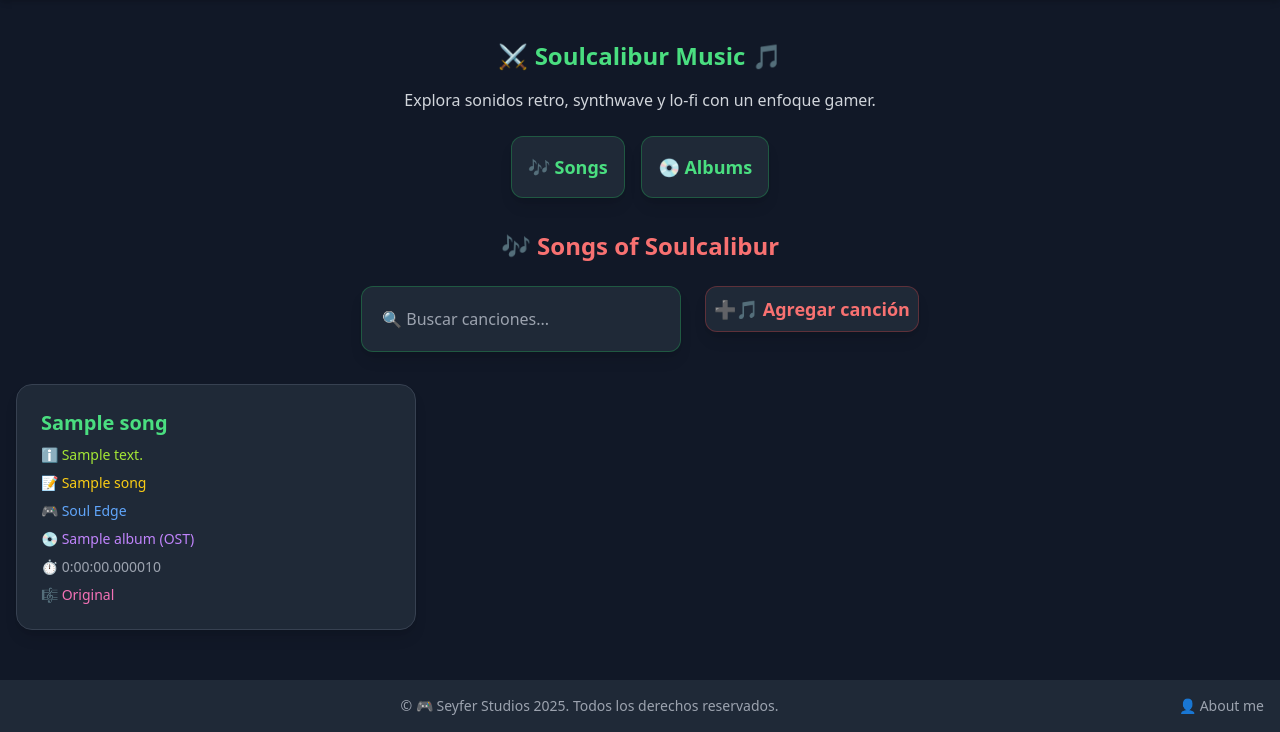
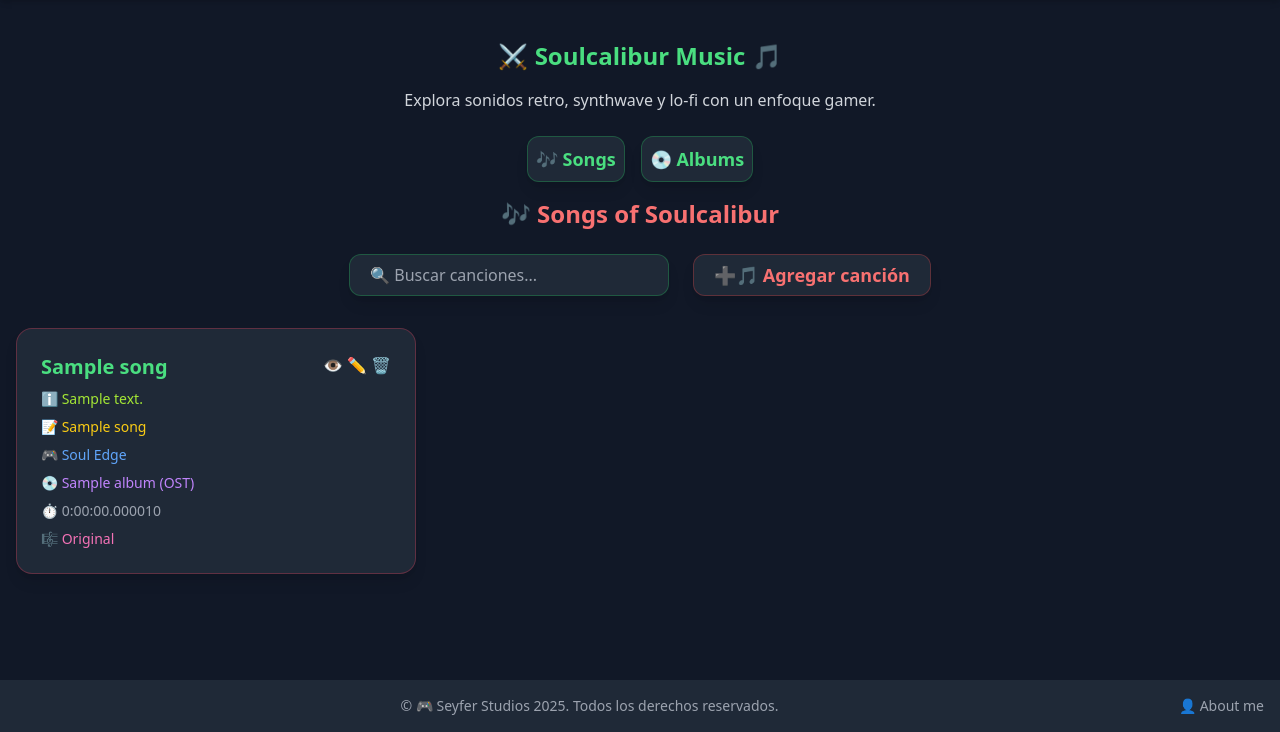
Before and after one commit to ianshalaga/ProyectoFinalRamirezPyDj, a Django app: page /music/soulcalibur/songs/list/ in a window 1280 px wide. Shown: the part 68-800 px from the top of the page. Run offline with Django 5.2, Linux system fonts and the light colour scheme; tables that the repository leaves empty hold one stand-in row (values such as "Sample post"); some libraries are stand-ins or nearby versions.

Commit message:
Songs list view done

```diff
--- a/apps/music_sc/templates/music_sc/base.html
+++ b/apps/music_sc/templates/music_sc/base.html
@@ -7,36 +7,22 @@
   </p>
 
   {# Barra de navegación de juegos #}
-  <div class="flex justify-center flex gap-6 mb-8">
+  <div class="flex justify-center flex gap-6 mb-4">
     <nav class="flex gap-4">
-      <a href="{% url "music_sc:music_sc_list" %}">
+      <a href="{% url "music_sc:music_sc_list" %}" class="">
         <div
-          class="bg-gray-800 p-4 rounded-xl shadow-lg hover:bg-gray-700 border border-green-500/30 hover:border-green-500 transition"
+          class="bg-gray-800 p-2 rounded-xl shadow-lg hover:bg-gray-700 border border-green-500/30 hover:border-green-500 transition"
         >
           <h3 class="text-lg font-semibold text-green-400">🎶 Songs</h3>
         </div>
       </a>
       <a href="">
         <div
-          class="bg-gray-800 p-4 rounded-xl shadow-lg hover:bg-gray-700 border border-green-500/30 hover:border-green-500 transition"
+          class="bg-gray-800 p-2 rounded-xl shadow-lg hover:bg-gray-700 border border-green-500/30 hover:border-green-500 transition"
         >
           <h3 class="text-lg font-semibold text-green-400">💿 Albums</h3>
         </div>
       </a>
-      <!-- <a href="">
-        <div
-          class="bg-gray-800 p-4 rounded-xl shadow-lg hover:bg-gray-700 border border-green-500/30 hover:border-green-500 transition"
-        >
-          <h3 class="text-lg font-semibold text-green-400">Street Fighter</h3>
-        </div>
-      </a> -->
-      <!-- <a href="">
-        <div
-          class="bg-gray-800 p-4 rounded-xl shadow-lg hover:bg-gray-700 border border-green-500/30 hover:border-green-500 transition"
-        >
-          <h3 class="text-lg font-semibold text-green-400">Tekken</h3>
-        </div>
-      </a> -->
     </nav>
   </div>
   {% block music_content %} {% endblock music_content %}
--- a/apps/music_sc/templates/music_sc/list_songs.html
+++ b/apps/music_sc/templates/music_sc/list_songs.html
@@ -5,18 +5,18 @@
 </h3>
 
 <div class="flex justify-center gap-6 mb-8">
-  <form action="" method="get">
+  <form action="" method="get" class="">
     <input
-      class="bg-gray-800 hover:bg-gray-700 rounded-xl shadow-lg p-5 border border-green-500/30 hover:border-green-500 transition w-80"
+      class="bg-gray-800 hover:bg-gray-700 rounded-xl shadow-lg p-5 border border-green-500/30 hover:border-green-500 transition w-80 h-10"
       type="text"
       name="search"
       placeholder="🔍 Buscar canciones..."
     />
   </form>
 
-  <a href="">
+  <a href="" class="h-10">
     <div
-      class="bg-gray-800 p-2 rounded-xl shadow-lg hover:bg-gray-700 border border-red-500/30 hover:border-red-500 transition"
+      class="bg-gray-800 h-full flex items-center justify-center p-5 rounded-xl shadow-lg hover:bg-gray-700 border border-red-500/30 hover:border-red-500 transition"
     >
       <h3 class="text-lg font-semibold text-red-400">➕🎵 Agregar canción</h3>
     </div>
@@ -27,10 +27,24 @@
 <div class="grid md:grid-cols-2 lg:grid-cols-3 gap-6">
   {% for song in songs %}
   <div
-    class="bg-gray-800 p-6 rounded-2xl shadow-lg hover:bg-gray-700 transition space-y-2 border border-gray-700"
+    class="bg-gray-800 p-6 rounded-2xl shadow-lg hover:bg-gray-700 transition space-y-2 border border-gray-700 border border-rose-500/30 hover:border-rose-500"
   >
     <!-- Song name -->
-    <h4 class="text-xl font-bold text-green-400">{{ song.name }}</h4>
+    <div class="flex justify-between">
+      <h4 class="text-xl font-bold text-green-400">{{ song.name }}</h4>
+      <div>
+        <a href="" title="Ver detalles" class="hover:text-green-400 transition">
+          👁️
+        </a>
+        <a href="" title="Actualizar" class="hover:text-yellow-400 transition">
+          ✏️
+        </a>
+        <a href="" title="Eliminar" class="hover:text-red-400 transition">
+          🗑️
+        </a>
+      </div>
+    </div>
+    <!-- Song Other Name -->
     <p class="text-sm text-lime-400">ℹ️ {{ song.description }}</p>
     {% if song.other_name %}
     <p class="text-sm text-yellow-400">📝 {{ song.other_name }}</p>
@@ -53,8 +67,9 @@
     {% if song.variation_type != "ORI" and song.original_song %}
     <p class="text-sm text-orange-400">Basada en:</p>
     <p class="text-sm text-orange-400">
-      🎵 {{ song.original_song.name }} 💿 {{ song.albumsong_set.first.album }}
-      🎮 {{ song.albumsong_set.first.album.get_game_display }}
+      🎵 {{song.original_song.name}} 💿
+      {{song.original_song.albumsong_set.first.album}} 🎮
+      {{song.original_song.albumsong_set.first.album.get_game_display}}
     </p>
     {% endif %}
   </div>
```
